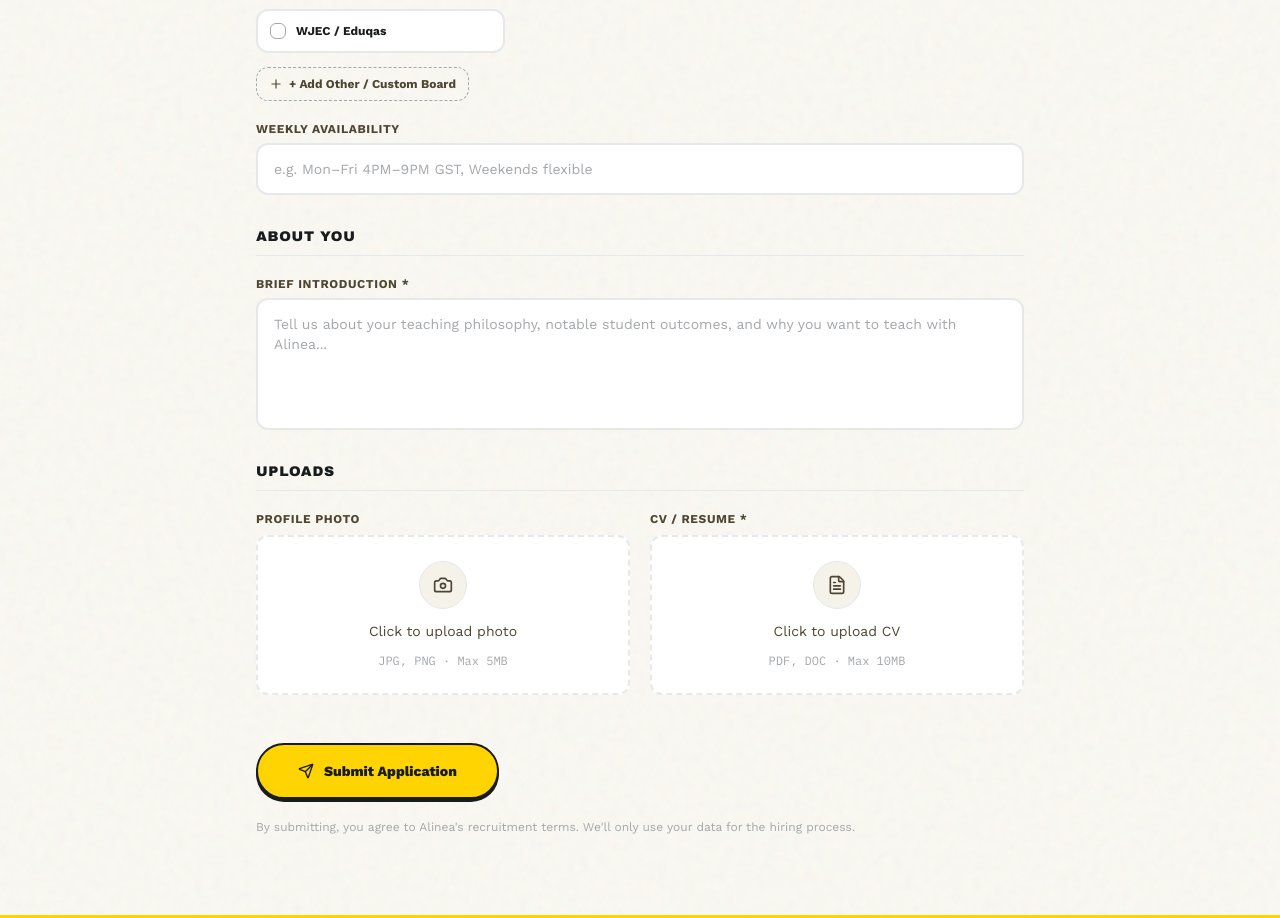
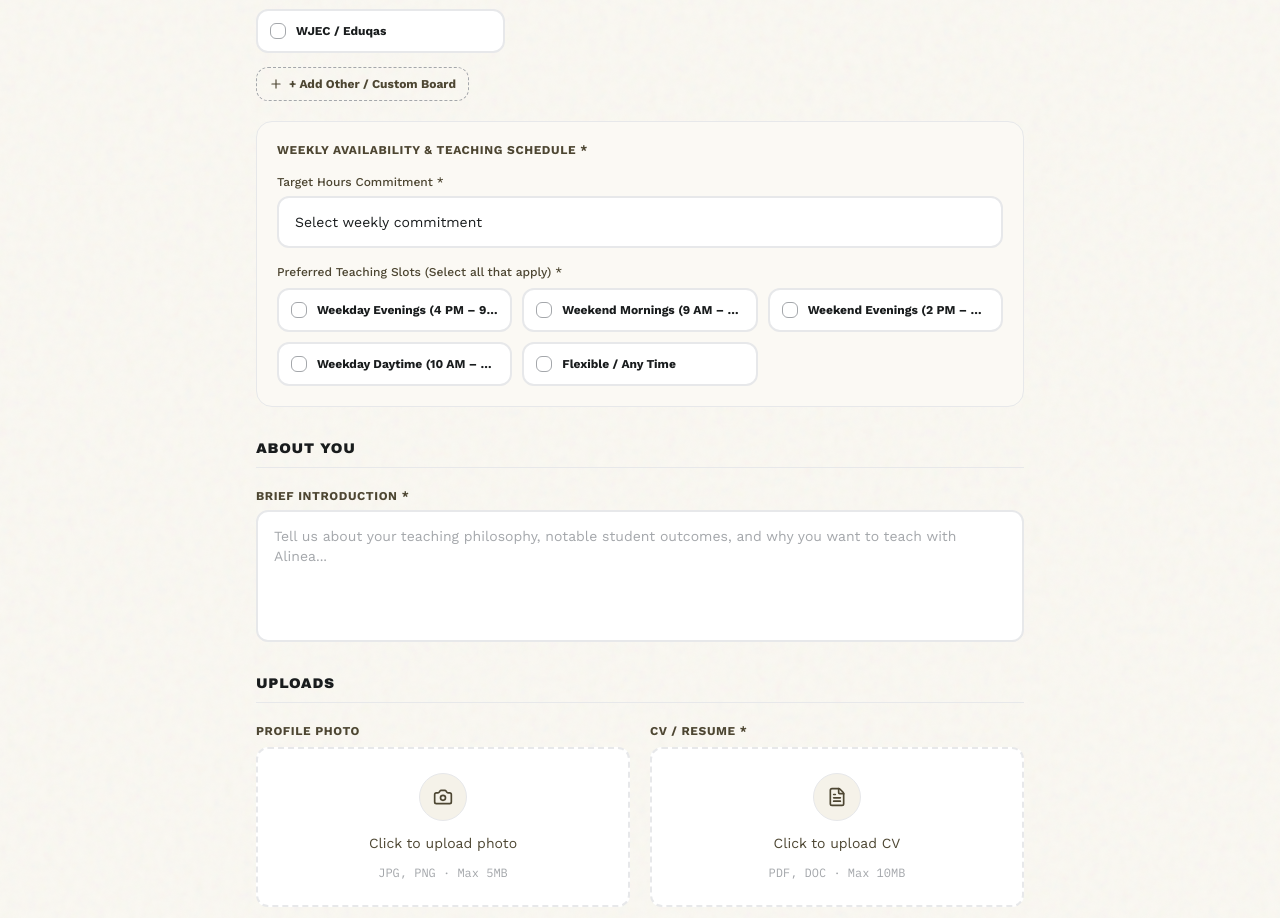
Before and after one commit to hayyantahirr/alineaonline, a Next.js app: page /careers in a window 1280 px wide. Shown: the part 2457-3375 px from the top of the page. Built offline with nearby package versions, Linux system fonts and the light colour scheme.

Commit message:
teaching hours revised

```diff
--- a/app/api/careers/route.js
+++ b/app/api/careers/route.js
@@ -41,6 +41,8 @@ export async function POST(request) {
       experienceYears,
       examBoards,
       availability,
+      availabilityHours,
+      availabilitySlots,
       about,
       coverMessage,
       photoUrl,
@@ -152,6 +154,10 @@ export async function POST(request) {
       );
     }
 
+    const sanitizedAvailabilitySlots = Array.isArray(availabilitySlots)
+      ? availabilitySlots.map(sanitize).filter(Boolean)
+      : [];
+
     // Build sanitized application document
     const applicationData = {
       fullName: sanitize(fullName),
@@ -164,6 +170,8 @@ export async function POST(request) {
       experience: resolvedExperience,
       examBoards: sanitizedBoards,
       availability: sanitize(availability) || "Flexible",
+      availabilityHours: sanitize(availabilityHours) || "",
+      availabilitySlots: sanitizedAvailabilitySlots,
       about: resolvedAbout,
       photoUrl: sanitize(photoUrl) || "",
       cvUrl: resolvedCvUrl,
--- a/app/careers/page.jsx
+++ b/app/careers/page.jsx
@@ -27,7 +27,8 @@ export default function CareersPage() {
     levels: "",
     experience: "",
     examBoards: [],
-    availability: "",
+    availabilityHours: "",
+    availabilitySlots: [],
     about: "",
   });
   const [photoFile, setPhotoFile] = useState(null);
@@ -51,6 +52,25 @@ export default function CareersPage() {
     "AP (Advanced Placement)",
     "WJEC / Eduqas",
   ];
+
+  const presetSlots = [
+    "Weekday Evenings (4 PM – 9 PM GST)",
+    "Weekend Mornings (9 AM – 1 PM GST)",
+    "Weekend Evenings (2 PM – 9 PM GST)",
+    "Weekday Daytime (10 AM – 4 PM GST)",
+    "Flexible / Any Time",
+  ];
+
+  const toggleAvailabilitySlot = (slot) => {
+    if (!slot) return;
+    setFormData((prev) => {
+      const exists = prev.availabilitySlots.includes(slot);
+      const next = exists
+        ? prev.availabilitySlots.filter((s) => s !== slot)
+        : [...prev.availabilitySlots, slot];
+      return { ...prev, availabilitySlots: next };
+    });
+  };
 
   const toggleExamBoard = (board) => {
     if (!board || !board.trim()) return;
@@ -122,6 +142,16 @@ export default function CareersPage() {
       return;
     }
 
+    if (!formData.availabilityHours) {
+      setSubmitError("Please select your target weekly teaching commitment.");
+      return;
+    }
+
+    if (formData.availabilitySlots.length === 0) {
+      setSubmitError("Please select at least one preferred teaching time slot.");
+      return;
+    }
+
     if (!cvFile) {
       setSubmitError("Please upload your CV / Resume before submitting.");
       return;
@@ -142,6 +172,8 @@ export default function CareersPage() {
         cvUrl = await uploadFileToCloudinary(cvFile, "careers_cvs");
       }
 
+      const formattedAvailability = `${formData.availabilityHours} • Slots: ${formData.availabilitySlots.join(", ")}`;
+
       const res = await fetch("/api/careers", {
         method: "POST",
         headers: {
@@ -149,6 +181,7 @@ export default function CareersPage() {
         },
         body: JSON.stringify({
           ...formData,
+          availability: formattedAvailability,
           photoUrl,
           cvUrl,
           cvType: cvFile ? cvFile.name.split(".").pop().toLowerCase() : "",
@@ -250,7 +283,8 @@ export default function CareersPage() {
                     levels: "",
                     experience: "",
                     examBoards: [],
-                    availability: "",
+                    availabilityHours: "",
+                    availabilitySlots: [],
                     about: "",
                   });
                   setPhotoFile(null);
@@ -796,18 +830,76 @@ export default function CareersPage() {
                       </p>
                     )}
                   </div>
-                  <div className="flex flex-col gap-1.5 sm:col-span-2">
-                    <label className="font-['Work_Sans'] font-bold text-xs uppercase tracking-wider text-on-surface-variant">
-                      Weekly Availability
-                    </label>
-                    <input
-                      type="text"
-                      name="availability"
-                      value={formData.availability}
-                      onChange={handleChange}
-                      placeholder="e.g. Mon–Fri 4PM–9PM GST, Weekends flexible"
-                      className="font-['Work_Sans'] text-sm bg-white border-2 border-line rounded-xl px-4 py-3.5 text-on-background placeholder:text-muted focus:border-on-background focus:outline-none transition-colors"
-                    />
+                  {/* Structured Weekly Availability */}
+                  <div className="flex flex-col gap-4 sm:col-span-2 bg-[#fbf9f4] p-5 rounded-2xl border border-line">
+                    <div className="flex items-center justify-between">
+                      <label className="font-['Work_Sans'] font-bold text-xs uppercase tracking-wider text-on-surface-variant">
+                        Weekly Availability &amp; Teaching Schedule *
+                      </label>
+                      {formData.availabilitySlots.length > 0 && (
+                        <span className="text-[11px] font-semibold text-[#c0392b] bg-[#c0392b]/10 px-2 py-0.5 rounded-md">
+                          {formData.availabilitySlots.length} slot
+                          {formData.availabilitySlots.length > 1 ? "s" : ""} selected
+                        </span>
+                      )}
+                    </div>
+
+                    {/* Commitment Dropdown */}
+                    <div className="flex flex-col gap-1.5">
+                      <label className="font-['Work_Sans'] font-medium text-xs text-on-surface-variant">
+                        Target Hours Commitment *
+                      </label>
+                      <select
+                        name="availabilityHours"
+                        value={formData.availabilityHours}
+                        onChange={handleChange}
+                        required
+                        className="font-['Work_Sans'] text-sm bg-white border-2 border-line rounded-xl px-4 py-3.5 text-on-background focus:border-on-background focus:outline-none transition-colors appearance-none cursor-pointer"
+                      >
+                        <option value="">Select weekly commitment</option>
+                        <option>5–10 hours / week (Part-time)</option>
+                        <option>10–20 hours / week (Regular / Standard)</option>
+                        <option>20–30 hours / week (High Commitment)</option>
+                        <option>30+ hours / week (Full-time)</option>
+                      </select>
+                    </div>
+
+                    {/* Preferred Teaching Time Slots */}
+                    <div className="flex flex-col gap-2">
+                      <label className="font-['Work_Sans'] font-medium text-xs text-on-surface-variant">
+                        Preferred Teaching Slots (Select all that apply) *
+                      </label>
+                      <div className="grid grid-cols-1 sm:grid-cols-2 md:grid-cols-3 gap-2.5">
+                        {presetSlots.map((slot) => {
+                          const isSelected = formData.availabilitySlots.includes(slot);
+                          return (
+                            <button
+                              key={slot}
+                              type="button"
+                              onClick={() => toggleAvailabilitySlot(slot)}
+                              className={`flex items-center gap-2.5 p-3 rounded-xl border-2 text-left font-['Work_Sans'] text-xs font-bold transition-all cursor-pointer select-none ${
+                                isSelected
+                                  ? "bg-on-background text-white border-on-background shadow-[3px_3px_0_0_rgba(25,28,29,0.3)]"
+                                  : "bg-white text-on-background border-line hover:border-on-background/50 hover:bg-[#faf8f2]"
+                              }`}
+                            >
+                              <div
+                                className={`w-4 h-4 rounded-md border flex items-center justify-center shrink-0 transition-colors ${
+                                  isSelected
+                                    ? "bg-[#c0392b] border-[#c0392b] text-white"
+                                    : "border-muted bg-white"
+                                }`}
+                              >
+                                {isSelected && (
+                                  <Check className="w-3 h-3 stroke-3" />
+                                )}
+                              </div>
+                              <span className="truncate">{slot}</span>
+                            </button>
+                          );
+                        })}
+                      </div>
+                    </div>
                   </div>
                 </div>
               </div>
```
